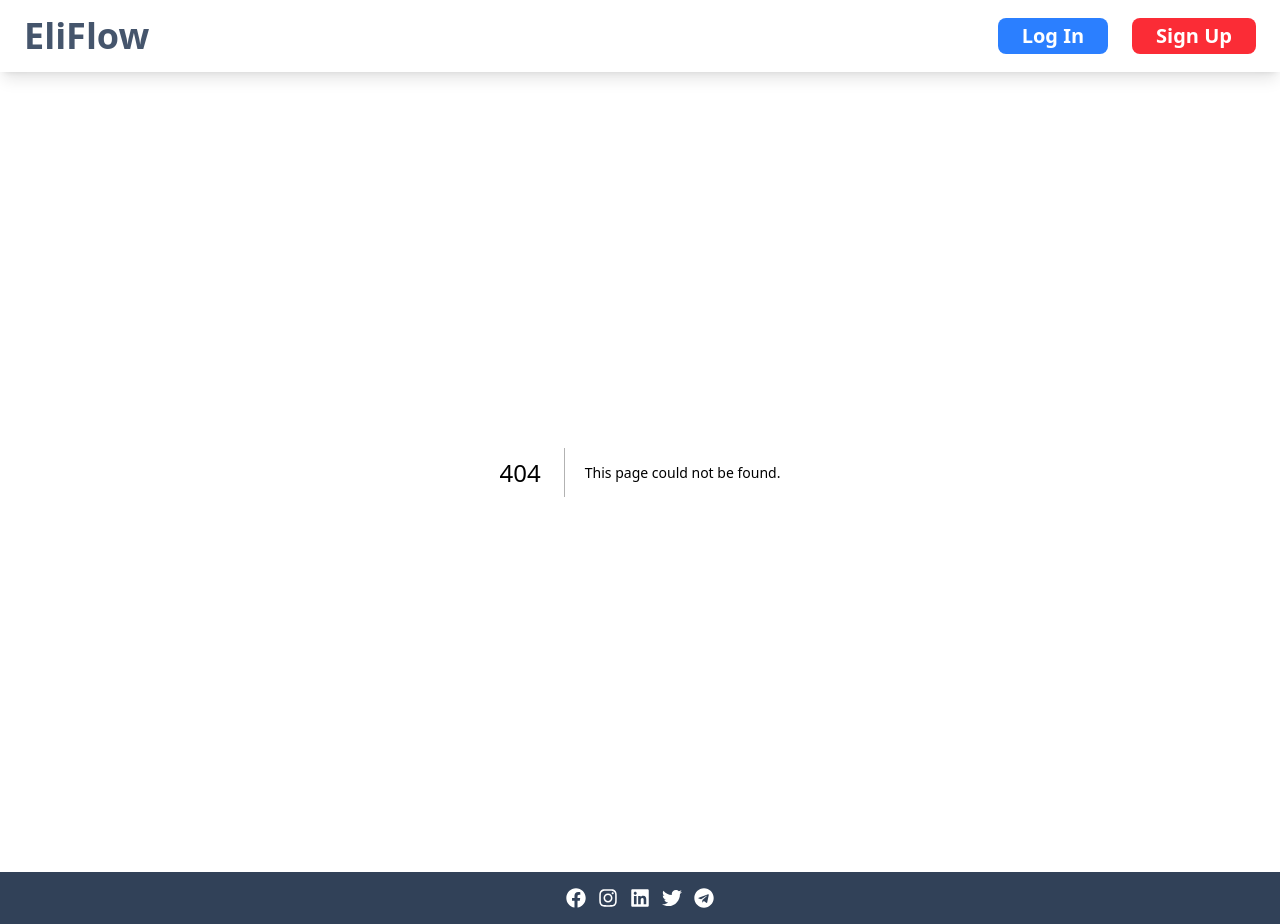
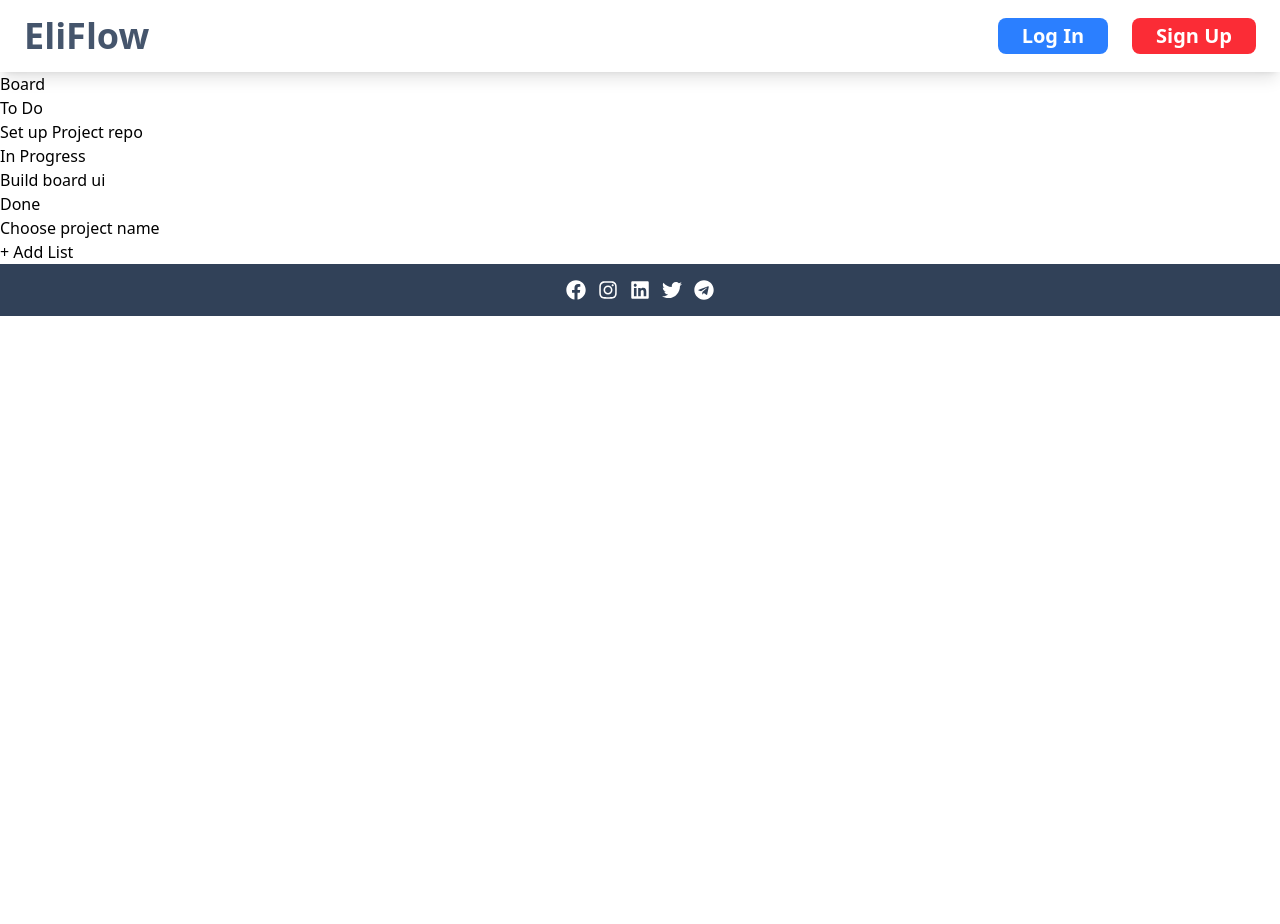
Before and after one commit to EliasDerbewBelay/Trello_clone, a Next.js app in the folder eliflow/: page /boards/1 in a window 1280 px wide. Before the commit this address had no page. After the commit the page ends 800 px from the top, so only its background shows below. Built offline with nearby package versions, Linux system fonts and the light colour scheme.

Commit message:
implimenting boards

```diff
--- /dev/null
+++ b/eliflow/pages/boards/[boardsId].tsx
@@ -0,0 +1,51 @@
+import { useRouter } from "next/router";
+import { useState } from "react";
+
+type Card = { id: string; title: string };
+type List = { id: string; title: string; cards: Cards[] };
+
+const BoardPage: React.FC = () => {
+  const router = useRouter();
+  const { boardId } = router.query;
+
+  const [lists, setLists] = useState<List[]>([
+    {
+      id: "1",
+      title: "To Do",
+      cards: [{ id: "c1", title: "Set up Project repo" }],
+    },
+    {
+      id: "c2",
+      title: "In Progress",
+      cards: [{ id: "c2", title: "Build board ui" }],
+    },
+    {
+      id: "3",
+      title: "Done",
+      cards: [{ id: "c3", title: "Choose project name" }],
+    },
+  ]);
+
+  return (
+    <div>
+      <h2>Board {boardId}</h2>
+      <div>
+        {lists.map((list, index) => (
+          <div key={index}>
+            <h3>{list.title}</h3>
+
+            <div>
+              {list.cards.map((card, index) => (
+                <div key={index}>{card.title}</div>
+              ))}
+            </div>
+          </div>
+        ))}
+
+        <button>+ Add List</button>
+      </div>
+    </div>
+  );
+};
+
+export default BoardPage;
--- /dev/null
+++ b/eliflow/pages/boards/index.tsx
@@ -0,0 +1,24 @@
+import Link from "next/link";
+
+const mockBoards = [
+  { id: "1", title: "EliFlow Development" },
+  { id: "2", title: "Personal Tasks" },
+];
+
+const BoardsPage: React.FC = () => {
+  return (
+    <div>
+      <h2>Your Boards</h2>
+
+      <div>
+        {mockBoards.map((board, index) => (
+          <Link key={index} href={`/boards/${board.id}`}>
+            {board.title}
+          </Link>
+        ))}
+      </div>
+    </div>
+  );
+};
+
+export default BoardsPage;
```
